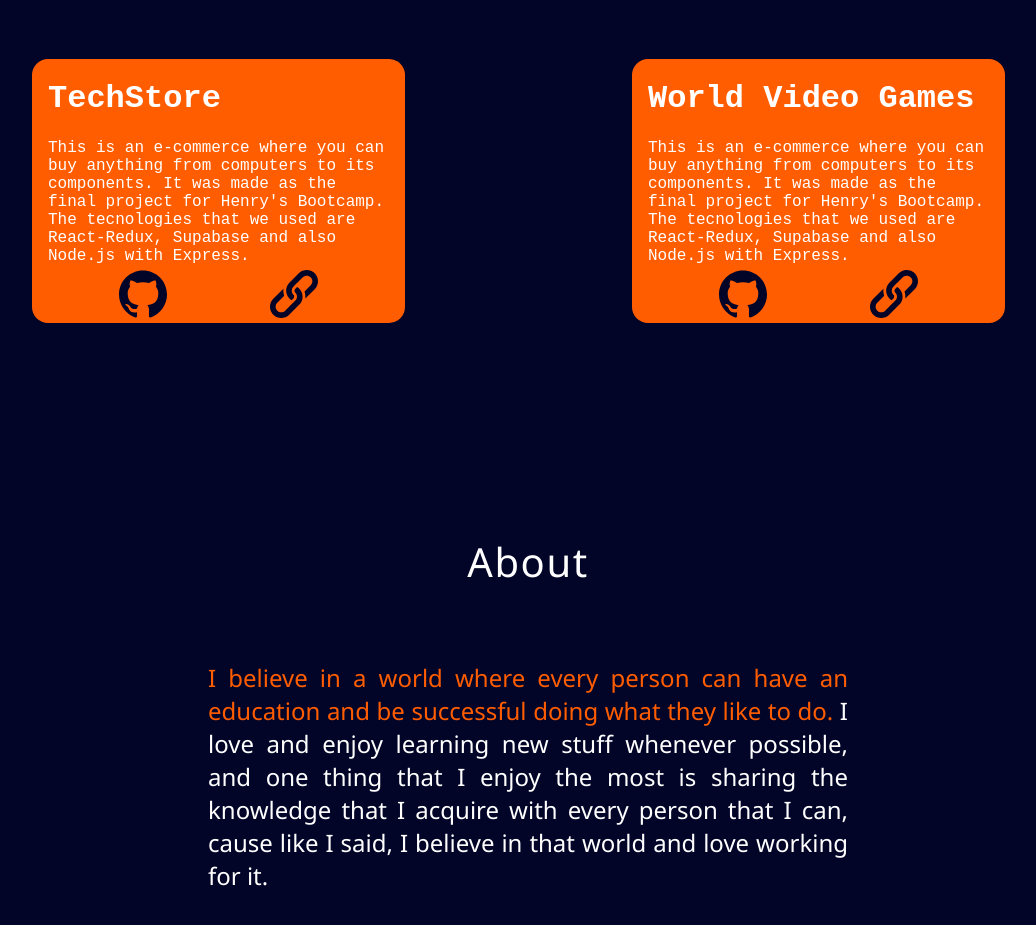
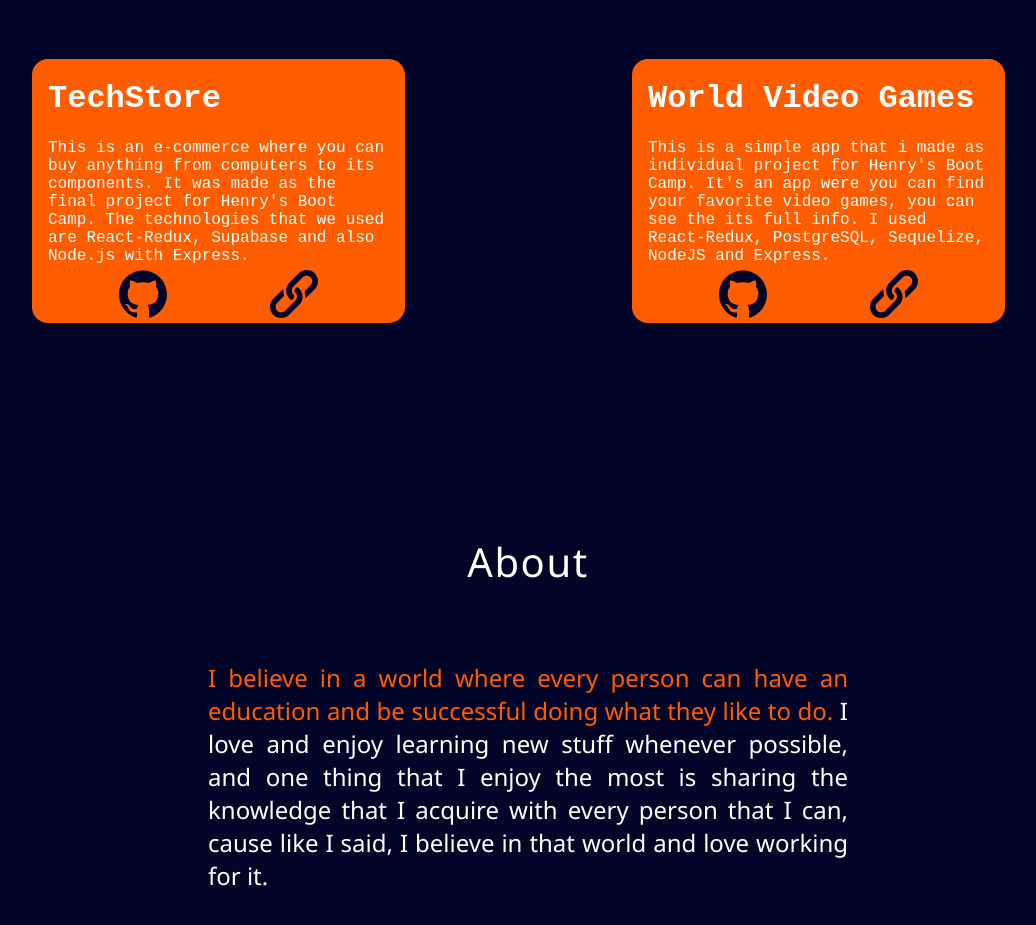
Before and after one commit to flavianodiberardino/flavianodiberardino.github.io, a React (Create React App) app: page / in a window 1280 px wide. Shown: the part 860-1785 px from the top of the page, without its empty margins (112-1148 px from the left). Built offline with nearby package versions, Linux system fonts and the light colour scheme.

Commit message:
fixing project descpription

```diff
--- a/src/components/Projects/Project.jsx
+++ b/src/components/Projects/Project.jsx
@@ -7,18 +7,18 @@
     {
       name: 'TechStore',
       description: `This is an e-commerce where you can buy anything from computers to its
-      components. It was made as the final project for Henry's Bootcamp.
-      The tecnologies that we used are React-Redux, Supabase and also Node.js with Express.`,
-      link: 'https://www.linkedin.com/in/flavianodiberardino-js/',
-      github: 'https://github.com/flavianodiberardino'
+      components. It was made as the final project for Henry's Boot Camp.
+      The technologies that we used are React-Redux, Supabase and also Node.js with Express.`,
+      link: 'https://henrystechstore.web.app/',
+      github: 'https://github.com/henry-labs/ecommerce-FT10-G1'
     },
     {
       name: 'World Video Games',
-      description: `This is an e-commerce where you can buy anything from computers to its
-      components. It was made as the final project for Henry's Bootcamp.
-      The tecnologies that we used are React-Redux, Supabase and also Node.js with Express.`,
+      description: `This is a simple app that i made as individual project for Henry's Boot Camp.
+      It's an app were you can find your favorite video games, you can see the its full info. I used React-Redux,
+      PostgreSQL, Sequelize, NodeJS and Express.`,
       link: 'https://www.linkedin.com/in/flavianodiberardino-js/',
-      github: 'https://github.com/flavianodiberardino'
+      github: 'https://github.com/flavianodiberardino/FT10-PI-Videogames'
     },
     // {
     //   name: 'TechStore',
```
